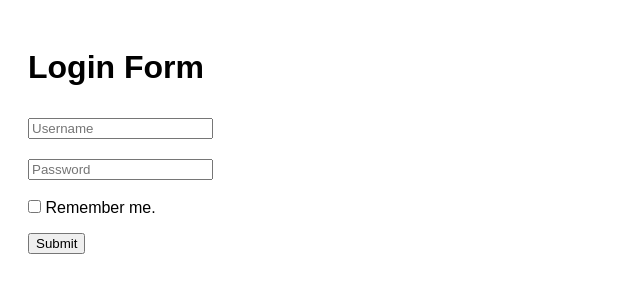
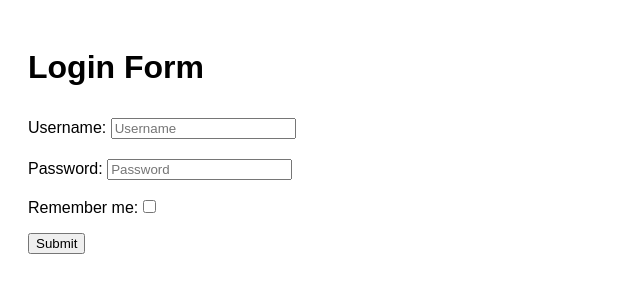
Before and after one commit to acciojob/remember-me-login-form-khedkar2001, a website: page main.html in a window 1280 px wide. Shown: the whole page, without its empty margins (0-640 px from the left). Drawn offline with Linux system fonts and the light colour scheme.

Commit message:
created a submission

```diff
--- a/main.html
+++ b/main.html
@@ -11,14 +11,20 @@
 <body>
   <h1>Login Form</h1>
   <form id="loginForm">
+  <label for="username">Username:</label>
   <input type="text" placeholder="Username" id="username" required /><br />
+
+  <label for="password">Password:</label>
   <input type="password" placeholder="Password" id="password" required /><br />
-    <label>
+
+  <label for="checkbox">
+    Remember me:
     <input type="checkbox" id="checkbox" />
-      Remember me.
   </label><br />
+
   <input type="submit" value="Submit" id="submit" />
 </form>
+
 
   <button id="existing" style="display: none;">Login as existing user</button>
 
```
Lines whose indentation alone changed are shown as unchanged.
